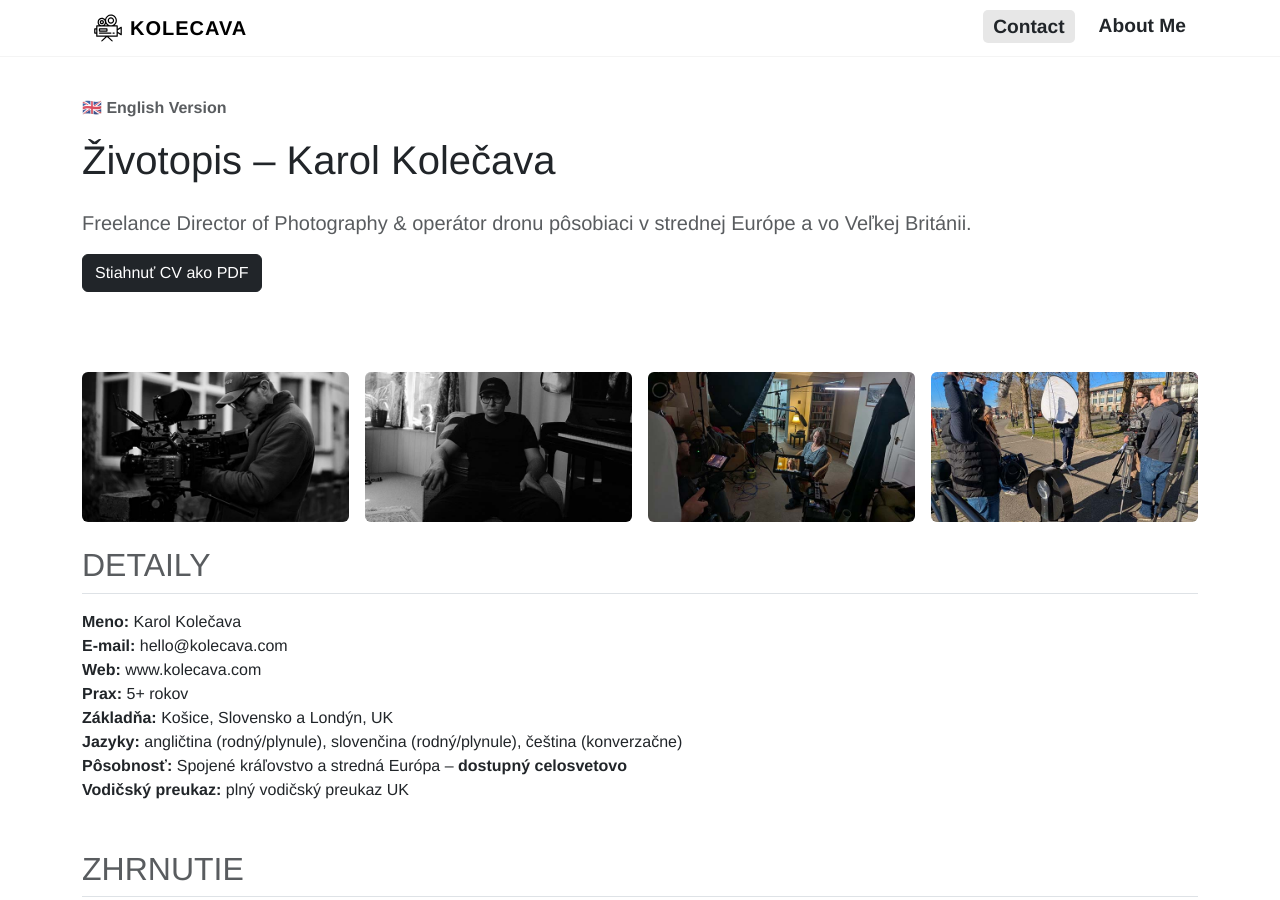
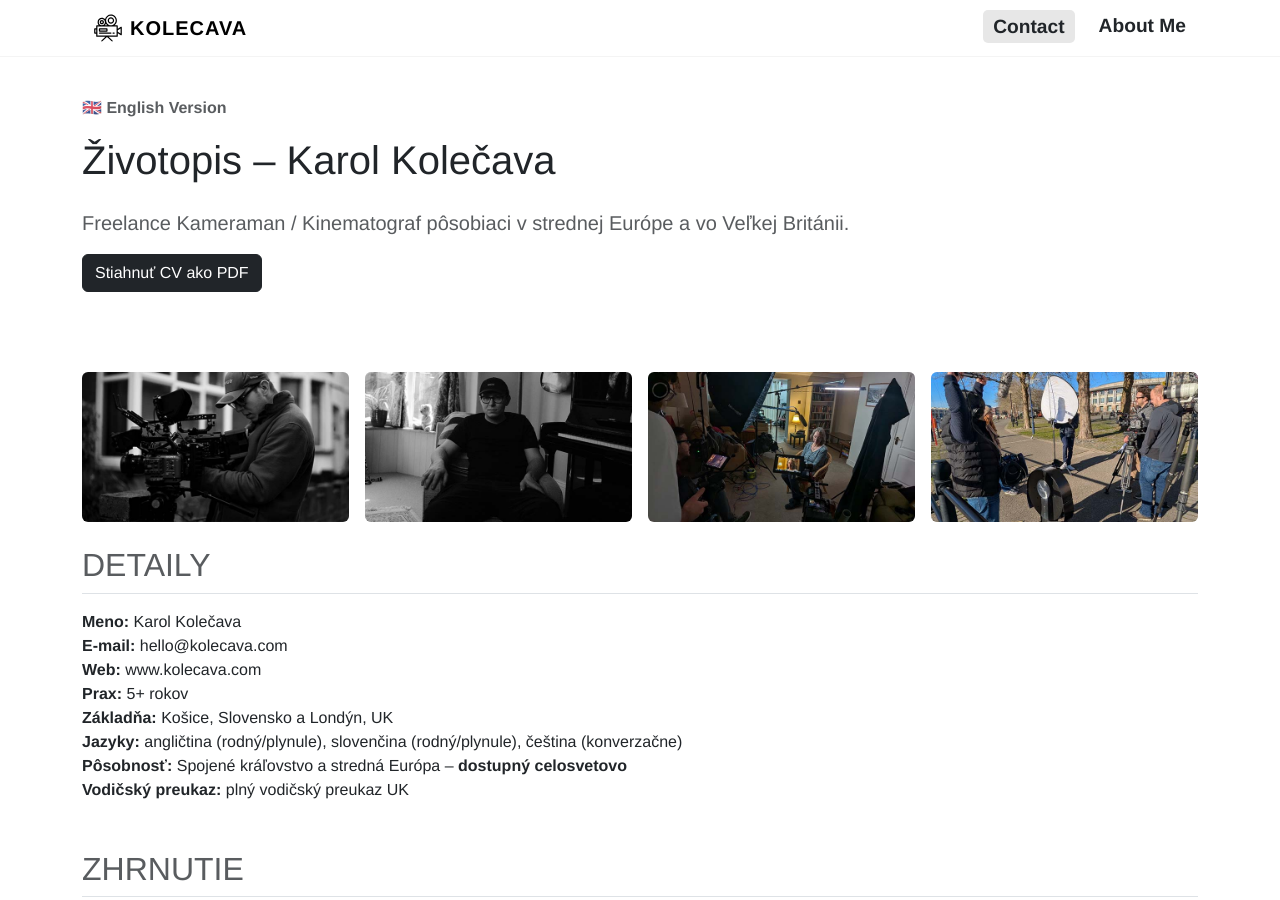
Before and after one commit to kkolecava/kolecava.com, a Jekyll site: the page built from pages/cv-sk.md, in a window 1280 px wide and 900 px high. Built offline with Jekyll 4.4.1, drawn with Linux system fonts in a browser that asks for light colours; nearby versions of some CDN libraries; some of the changed text lies outside the part shown.

Commit message:
content updates

```diff
--- a/_includes/footer.html
+++ b/_includes/footer.html
@@ -1,7 +1,7 @@
 <footer>
   <div class="container d-flex flex-column flex-md-row justify-content-between align-items-center py-4 gap-3">
     <div class="footer-left text-center text-md-start">
-      <strong>KAROL KOLECAVA</strong> – Director of Photography
+      <strong>KAROL KOLECAVA</strong> – Camera Operator / Cinematographer
     </div>
 
     <div class="footer-nav d-flex flex-wrap justify-content-center gap-4">
--- a/pages/cv-sk.md
+++ b/pages/cv-sk.md
@@ -2,7 +2,7 @@
 layout: default
 title: Karol Kolečava – Kameraman (DoP) – CV
 permalink: /cv-sk/
-description: Oficiálne CV kameramana (Director of Photography) Karola Kolečavu – operátora dronu pôsobiaceho v Európe a Spojenom kráľovstve. Klienti, technické zručnosti, projekty a stiahnutie PDF životopisu.
+description: Oficiálne CV kameramana (Kinematografa) Karola Kolečavu pôsobiaceho v Európe a Spojenom kráľovstve. Klienti, technické zručnosti, projekty a stiahnutie PDF životopisu.
 ---
 
 <div class="container mt-5 pt-5">
@@ -15,7 +15,7 @@ description: Oficiálne CV kameramana (Director of Photography) Karola Kolečavu
 </div>
 
     <h1 class="mb-4">Životopis – Karol Kolečava</h1>
-    <p class="lead text-muted">Freelance Director of Photography & operátor dronu pôsobiaci v strednej Európe a vo Veľkej Británii.</p>
+    <p class="lead text-muted">Freelance Kameraman / Kinematograf pôsobiaci v strednej Európe a vo Veľkej Británii.</p>
     <a href="/assets/docs/Karol Kolečava – Kameraman (DoP) – CV (Slovak).pdf" class="btn btn-dark mb-5" target="_blank" download="">
       Stiahnuť CV ako PDF
     </a>
```
Also changed, not shown: pages/cv-en.md (+1 -1 lines), pages/kit-list.md (+1 -1 lines), 9 other files.
